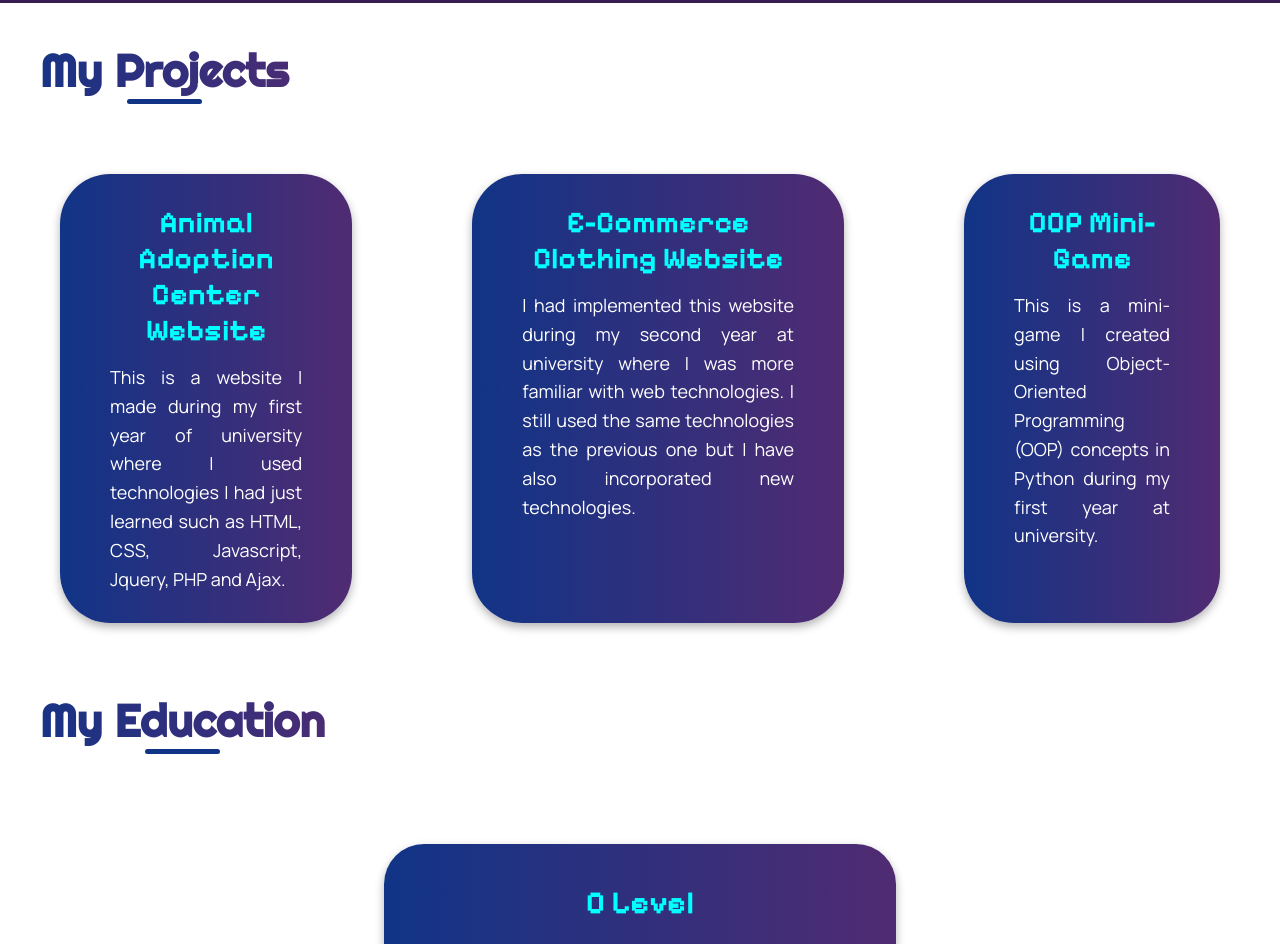
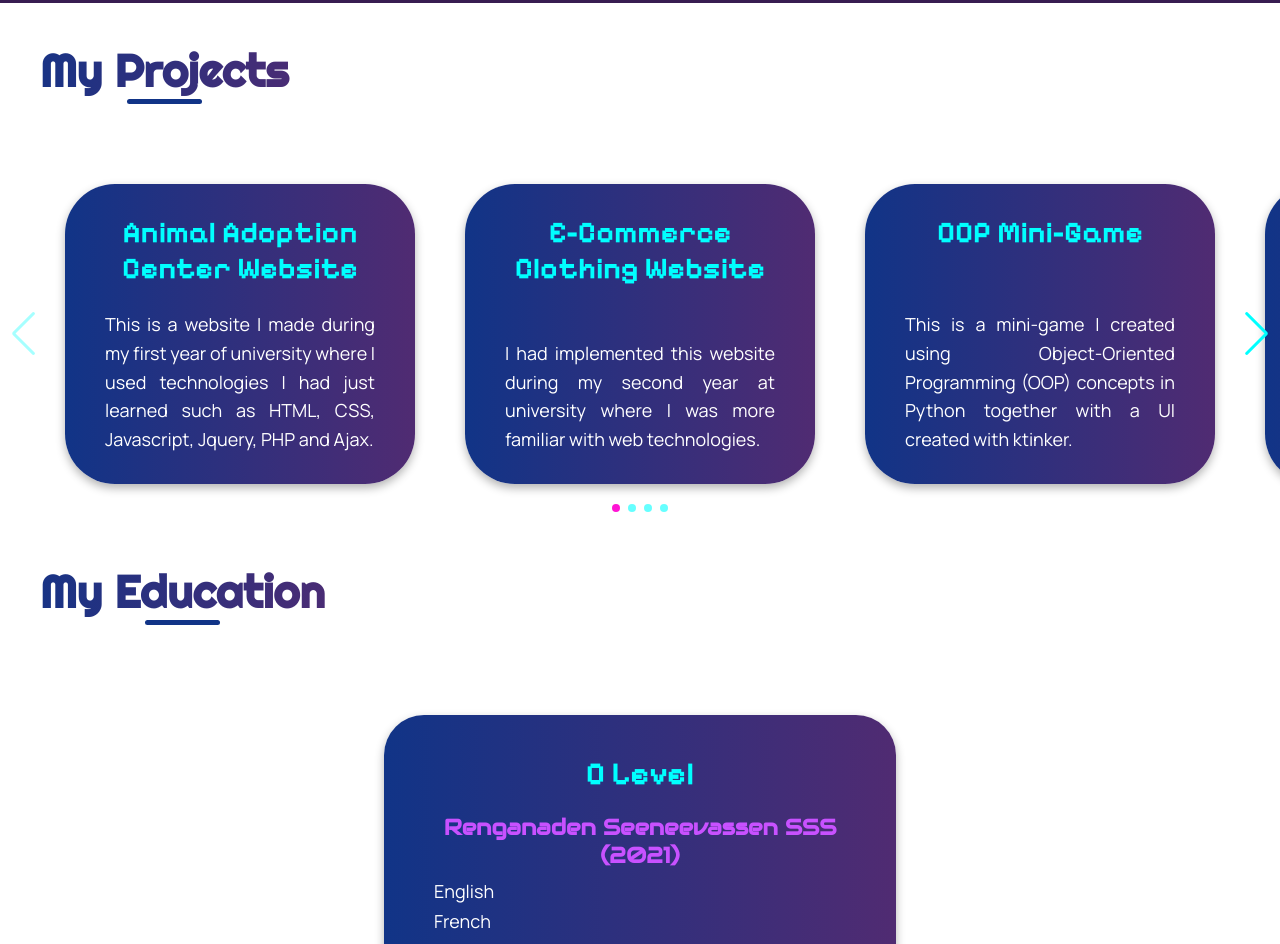
Before and after one commit to asliyaimaan/Portfolio-Asliya-Abdul-Raman, a plain HTML site: page index.html in a window 1280 px wide. Shown: the part 1139-2083 px from the top of the page. Drawn offline with nearby package versions, Linux system fonts and the light colour scheme.

Commit message:
Added swiper

```diff
--- a/index.html
+++ b/index.html
@@ -1,7 +1,5 @@
-
 <!DOCTYPE html>
-<lang="en">
-<html>
+<html lang="en">
     <head>
         <meta charset="UTF-8">
 	    <meta name="viewport" content="width=device-width, initial-scale=1.0">
@@ -10,6 +8,7 @@
         <link rel="preconnect" href="https://fonts.googleapis.com">
         <link rel="preconnect" href="https://fonts.gstatic.com" crossorigin>
         <link href="https://fonts.googleapis.com/css2?family=Audiowide&family=Manrope:wght@200..800&family=Pixelify+Sans:wght@400..700&family=Righteous&display=swap" rel="stylesheet">
+        <link rel="stylesheet" href="https://cdn.jsdelivr.net/npm/swiper@11/swiper-bundle.min.css"/>
 
         <style>
             *{
@@ -171,13 +170,25 @@
             }
 
             /*Projects*/
-            .project-container{
+            .project-swiper {
+                width: 100%;
+                padding: 40px 60px;
+            }
+
+            .swiper-slide {
                 display: flex;
+                justify-content: center;
             }
 
             .project{
-                margin:30px 60px;
-                padding:30px 50px;
+                width: 100%;
+                max-width: 350px;      /* SAME width */
+                min-height: 300px;     /* SAME height */
+                margin: 0;
+                padding: 30px 40px;
+                display: flex;
+                flex-direction: column;
+                justify-content: space-between;
                 font-family: "Manrope", sans-serif;
                 background: linear-gradient(to right, #113487, #502b72);
                 border-radius: 50px;
@@ -495,6 +506,25 @@
                     font-size: 18px;
                 }
             }
+            .swiper-button-next,
+            .swiper-button-prev {
+                color: aqua;
+            }
+
+            .swiper-button-next:hover,
+            .swiper-button-prev:hover {
+                color: #ff14d4;
+            }
+
+            .swiper-pagination-bullet {
+                background: aqua;
+                opacity: 0.6;
+            }
+
+            .swiper-pagination-bullet-active {
+                background: #ff14d4;
+                opacity: 1;
+            }
         </style>
     </head>
     <body>
@@ -541,34 +571,73 @@
         <section id="projects">
             <h2 class="gradient-text">My Projects</h2>
 
-            <div class="project-container">
-                <div class="project">
-                    <h3 class="project-title">Animal Adoption Center Website</h3>
+            <div class="swiper project-swiper">
+                <div class="swiper-wrapper">
 
-                    <p>This is a website I made during my first year of university where I used technologies
-                        I had just learned such as HTML, CSS, Javascript, Jquery, PHP and Ajax.
-                    </p>
+                    <div class="swiper-slide">
+                        <div class="project">
+                            <h3 class="project-title">Animal Adoption Center Website</h3>
+                            <p>
+                                This is a website I made during my first year of university where I used technologies
+                                I had just learned such as HTML, CSS, Javascript, Jquery, PHP and Ajax.
+                            </p>
+                        </div>
+                    </div>
+
+                    <div class="swiper-slide">
+                        <div class="project">
+                            <h3 class="project-title">E-Commerce Clothing Website</h3>
+                            <p>
+                                I had implemented this website during my second year at university where I was more
+                                familiar with web technologies.
+                            </p>
+                        </div>
+                    </div>
+
+                    <div class="swiper-slide">
+                        <div class="project">
+                            <h3 class="project-title">OOP Mini-Game</h3>
+                            <p>
+                                This is a mini-game I created using Object-Oriented Programming (OOP) concepts in
+                                Python together with a UI created with ktinker.
+                            </p>
+                        </div>
+                    </div>
+
+                    <div class="swiper-slide">
+                        <div class="project">
+                            <h3 class="project-title">Funfact Generator</h3>
+                            <p>
+                                This is a website I made during my first year of university where I used technologies
+                                I had just learned such as HTML, CSS, Javascript, Jquery, PHP and Ajax.
+                            </p>
+                        </div>
+                    </div>
+
+                    <div class="swiper-slide">
+                        <div class="project">
+                            <h3 class="project-title">Surfcamp Website</h3>
+                            <p>
+                                I had implemented this website during my second year at university where I was more
+                                familiar with web technologies.
+                            </p>
+                        </div>
+                    </div>
+
+                    <div class="swiper-slide">
+                        <div class="project">
+                            <h3 class="project-title">E-commerce Strapi Website</h3>
+                            <p>
+                                This is a mini-game I created using Object-Oriented Programming (OOP) concepts in Python.
+                            </p>
+                        </div>
+                    </div>
+
                 </div>
-
-                <div class="project">
-                    <h3 class="project-title">E-Commerce Clothing Website</h3>
-
-                    <p>I had implemented this website during my second year at university where I was more
-                        familiar with web technologies. I still used the same technologies as the previous
-                        one but I have also incorporated new technologies.
-                    </p>
-                </div>
-
-                <div class="project">
-                    <h3 class="project-title">OOP Mini-Game</h3>
-
-                    <p>
-                        This is a mini-game I created using Object-Oriented Programming (OOP) concepts in
-                        Python during my first year at university.
-                    </p>
-                </div>
+                <div class="swiper-button-next"></div>
+                <div class="swiper-button-prev"></div>
+                <div class="swiper-pagination"></div>
             </div>
-
         </section>
 
         <section id="education">
@@ -662,5 +731,7 @@
             </div>
 
         </section>
+        <script src="https://cdn.jsdelivr.net/npm/swiper@11/swiper-bundle.min.js"></script>
+        <script src="swiper.js"></script>
     </body>
 </html>
--- /dev/null
+++ b/swiper.js
@@ -0,0 +1,26 @@
+const swiper = new Swiper('.project-swiper', {
+  slidesPerView: 3,
+  spaceBetween: 40,
+
+  navigation: {
+    nextEl: '.swiper-button-next',
+    prevEl: '.swiper-button-prev',
+  },
+
+  pagination: {
+    el: '.swiper-pagination',
+    clickable: true,
+  },
+
+  breakpoints: {
+    0: {
+      slidesPerView: 1,
+    },
+    768: {
+      slidesPerView: 2,
+    },
+    1024: {
+      slidesPerView: 3,
+    },
+  },
+});
```
